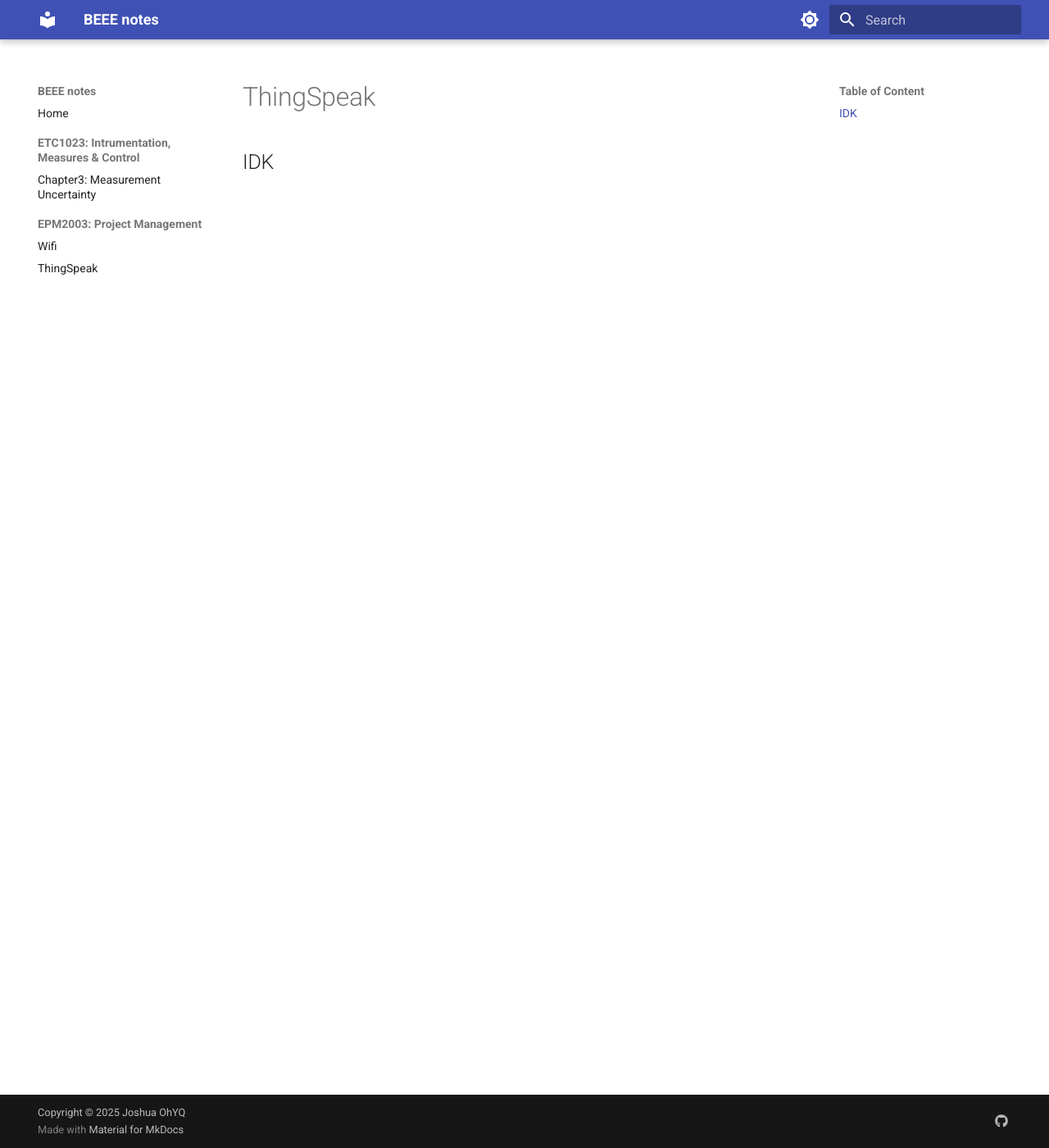
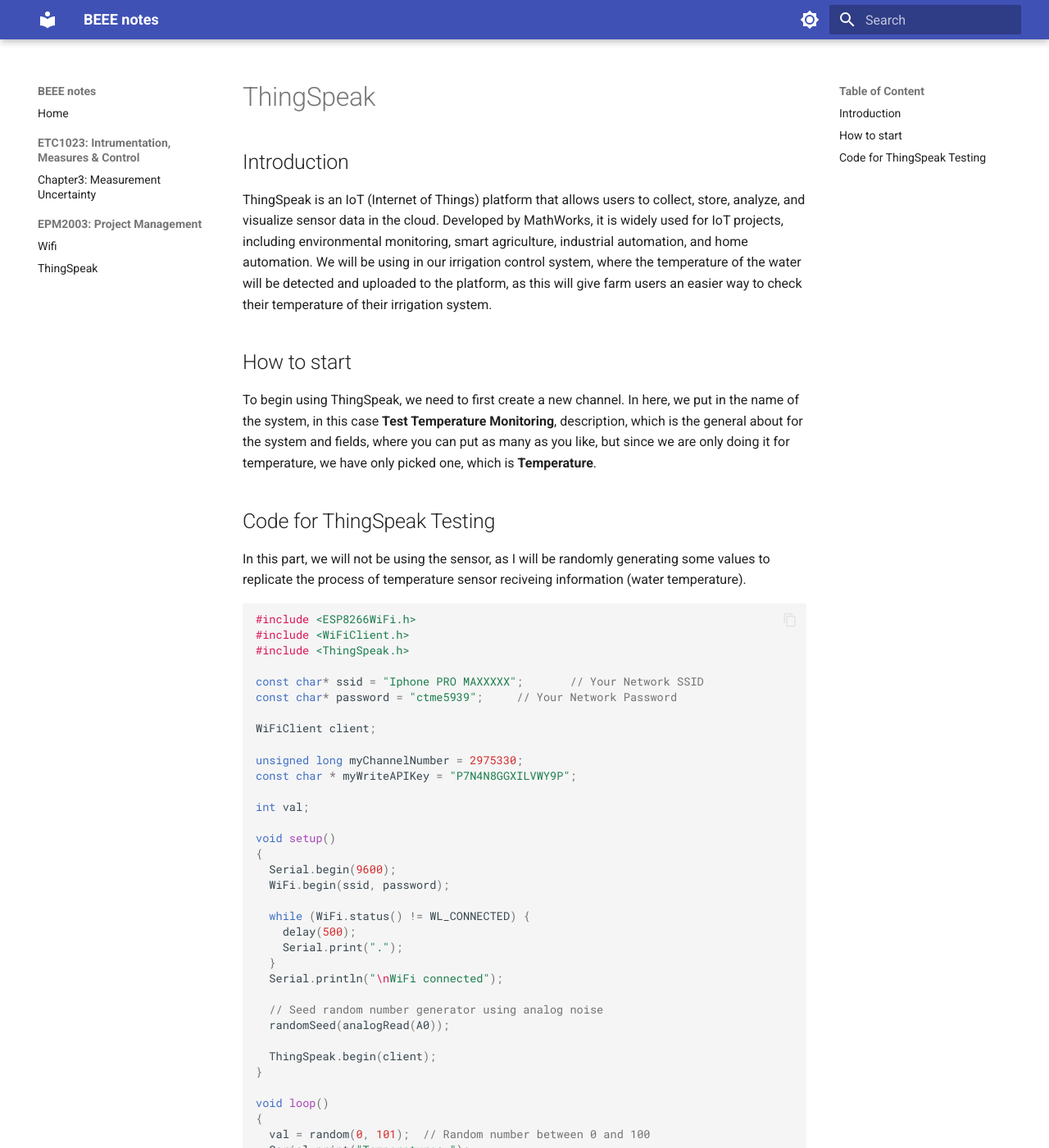
Before and after one commit to JoshuaOhYQ/BEEE, an MkDocs documentation site: the page built from docs/EPM2003 Project Management/ThingSpeak.md, in a window 1280 px wide and 1400 px high. Shown: the whole window at 82% size. Built offline with MkDocs 1.6.1 and Material for MkDocs 9.7.7, drawn with Linux system fonts in a browser that asks for light colours; some of the changed text lies outside the part shown.

Commit message:
Update ThingSpeak.md

````diff
--- a/docs/EPM2003 Project Management/ThingSpeak.md
+++ b/docs/EPM2003 Project Management/ThingSpeak.md
@@ -1,3 +1,55 @@
 # ThingSpeak
 
-## IDK
+## Introduction
+ThingSpeak is an IoT (Internet of Things) platform that allows users to collect, store, analyze, and visualize sensor data in the cloud. Developed by MathWorks, it is widely used for IoT projects, including environmental monitoring, smart agriculture, industrial automation, and home automation. We will be using in our irrigation control system, where the temperature of the water will be detected and uploaded to the platform, as this will give farm users an easier way to check their temperature of their irrigation system.
+
+## How to start
+To begin using ThingSpeak, we need to first create a new channel. In here, we put in the name of the system, in this case **Test Temperature Monitoring**, description, which is the general about for the system and fields, where you can put as many as you like, but since we are only doing it for temperature, we have only picked one, which is **Temperature**.
+
+## Code for ThingSpeak Testing
+In this part, we will not be using the sensor, as I will be randomly generating some values to replicate the process of temperature sensor reciveing information (water temperature).
+
+```cpp
+#include <ESP8266WiFi.h>
+#include <WiFiClient.h>
+#include <ThingSpeak.h>
+
+const char* ssid = "Iphone PRO MAXXXXX";       // Your Network SSID
+const char* password = "ctme5939";     // Your Network Password
+
+WiFiClient client;
+
+unsigned long myChannelNumber = 2975330;
+const char * myWriteAPIKey = "P7N4N8GGXILVWY9P";
+
+int val;
+
+void setup()
+{
+  Serial.begin(9600);
+  WiFi.begin(ssid, password);
+
+  while (WiFi.status() != WL_CONNECTED) {
+    delay(500);
+    Serial.print(".");
+  }
+  Serial.println("\nWiFi connected");
+
+  // Seed random number generator using analog noise
+  randomSeed(analogRead(A0));
+
+  ThingSpeak.begin(client);
+}
+
+void loop()
+{
+  val = random(0, 101);  // Random number between 0 and 100
+  Serial.print("Temperature: ");
+  Serial.print(val);
+  Serial.println("*C");
+
+  ThingSpeak.writeField(myChannelNumber, 1, val, myWriteAPIKey);
+
+  delay(15000);  // ThingSpeak requires at least 15s delay between writes
+}
+```
````
